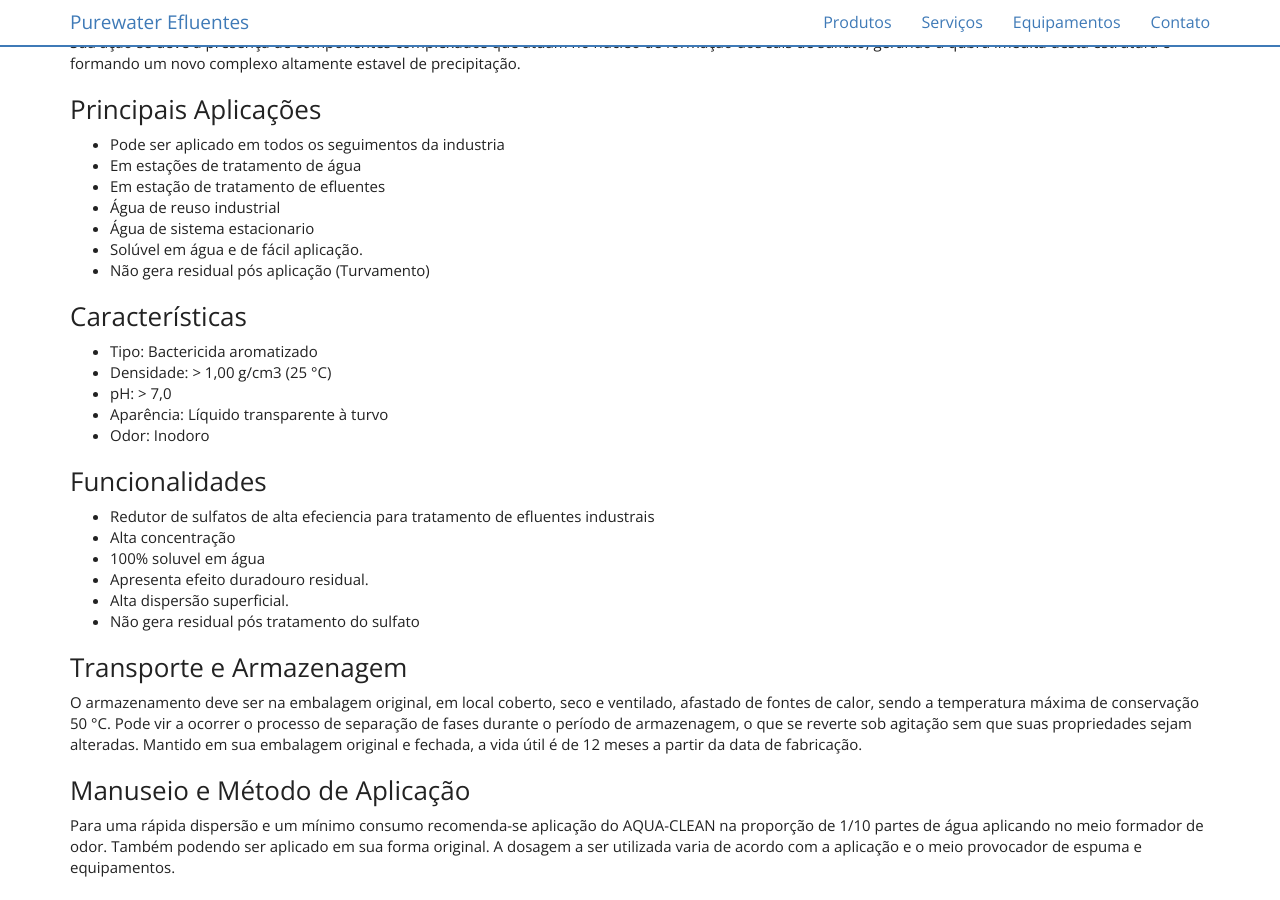
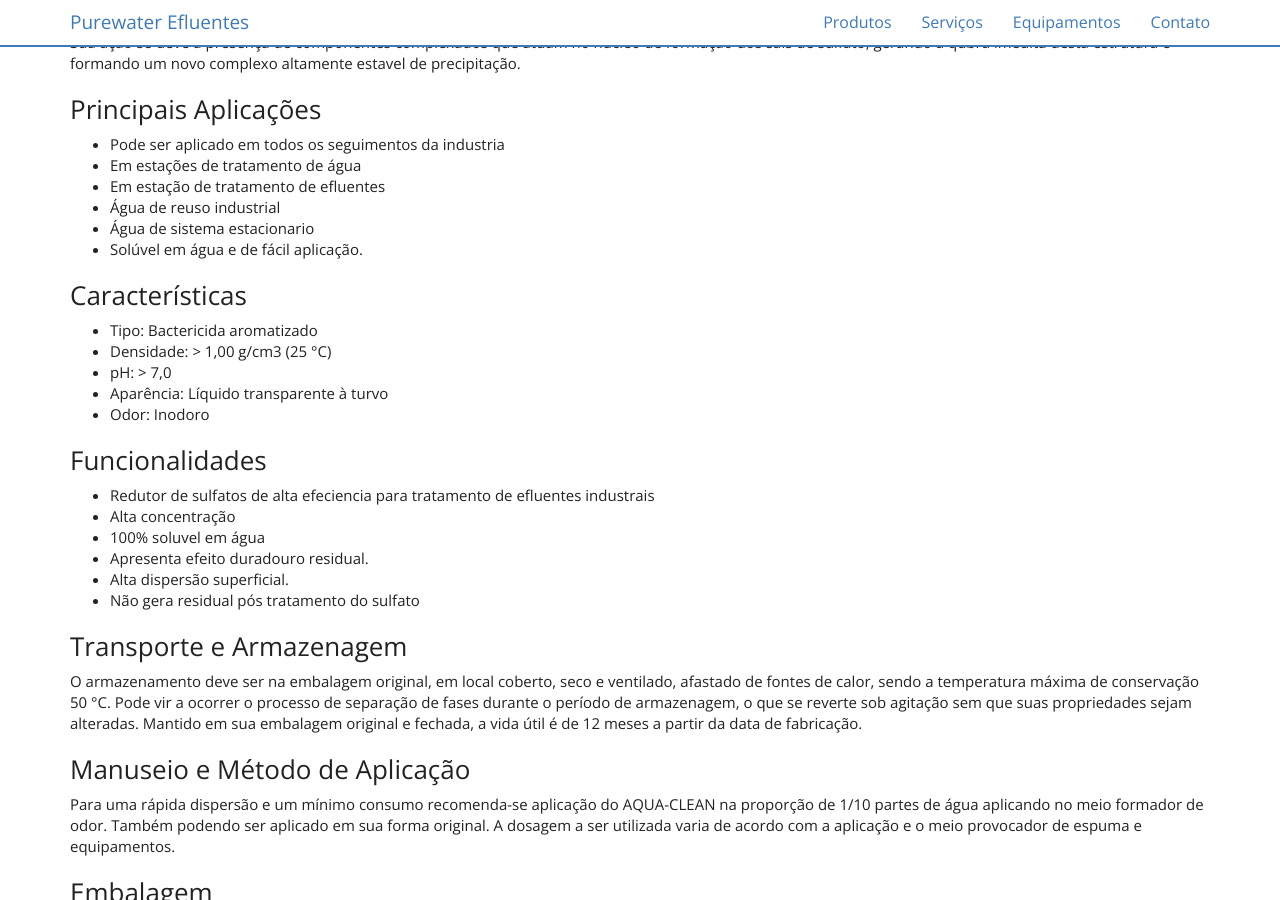
Before and after one commit to purewaterefluentes/purewaterefluentes.github.io, a Jekyll site: the page built from produtos/eliminador-de-sulfatos.md, in a window 1280 px wide and 900 px high, scrolled down 616 px. Built offline with Jekyll 4.4.1, drawn with Linux system fonts in a browser that asks for light colours; nearby versions of some CDN libraries; library files that are not in the unit come from our copies.

Commit message:
Update eliminador-de-sulfatos.md

```diff
--- a/produtos/eliminador-de-sulfatos.md
+++ b/produtos/eliminador-de-sulfatos.md
@@ -27,7 +27,7 @@ Sua ação se deve a presença de componentes complexados que atuam no nucleo de
 - Água de reuso industrial
 - Água de sistema estacionario
 - Solúvel em água e de fácil aplicação.
-- Não gera residual pós aplicação (Turvamento)
+
 
 
 ### Características
@@ -62,4 +62,3 @@ A dosagem a ser utilizada varia de acordo com a aplicação e o meio provocador
 
 - Bombona plástica de 25 ou 50 Kg
 - Container (IBC) Plástico de 1000 litros
--
```
